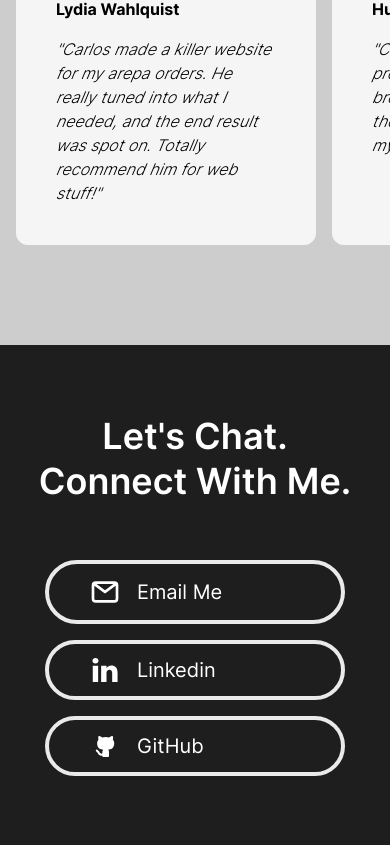
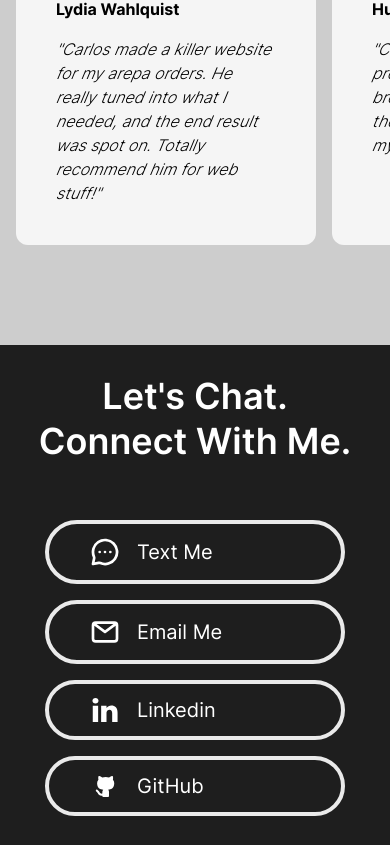
Before and after one commit to Calesi19/Svelte-Portfolio, a SvelteKit app: page / in a window 390 px wide. Shown: the part 4683-5528 px from the top of the page. Built offline with nearby package versions, Linux system fonts and the light colour scheme.

Commit message:
feature: call option on mobile footer

```diff
--- a/src/components/Footer.svelte
+++ b/src/components/Footer.svelte
@@ -11,6 +11,12 @@
 
 
         <div >
+
+            <a class="md:hidden" href="tel:+7879889447">
+                <button class="hover:scale-105 hover:border-[#ffcc56] active:bg-[#ffcc56] w-[300px] border-4 border-[#EAEAEA]  text-xl mt-4 py-3 px-10 rounded-full text-white transition duration-300 active:duration-0  flex items-center gap-4">
+                    <svg class="w-[32px] h-[32px]" xmlns="http://www.w3.org/2000/svg" viewBox="0 0 24 24" id="Message"><g data-name="Layer 2" fill="#ffffff" class="color000000 svgShape"><g data-name="message-circle" fill="#ffffff" class="color000000 svgShape"><circle cx="12" cy="12" r="1" fill="#ffffff" class="color000000 svgShape"></circle><circle cx="16" cy="12" r="1" fill="#ffffff" class="color000000 svgShape"></circle><circle cx="8" cy="12" r="1" fill="#ffffff" class="color000000 svgShape"></circle><path d="M19.07 4.93a10 10 0 0 0-16.28 11 1.06 1.06 0 0 1 .09.64L2 20.8a1 1 0 0 0 .27.91A1 1 0 0 0 3 22h.2l4.28-.86a1.26 1.26 0 0 1 .64.09 10 10 0 0 0 11-16.28zm.83 8.36a8 8 0 0 1-11 6.08 3.26 3.26 0 0 0-1.25-.26 3.43 3.43 0 0 0-.56.05l-2.82.57.57-2.82a3.09 3.09 0 0 0-.21-1.81 8 8 0 0 1 6.08-11 8 8 0 0 1 9.19 9.19z" fill="#ffffff" class="color000000 svgShape"></path></g></g></svg>                    Text Me
+                </button>
+                </a>
 
             <a href="mailto:carlos.lespin.silva@gmail.com">
             <button class="hover:scale-105 hover:border-[#ffcc56] active:bg-[#ffcc56] w-[300px] border-4 border-[#EAEAEA]  text-xl mt-4 py-3 px-10 rounded-full text-white transition duration-300 active:duration-0  flex items-center gap-4">
```
